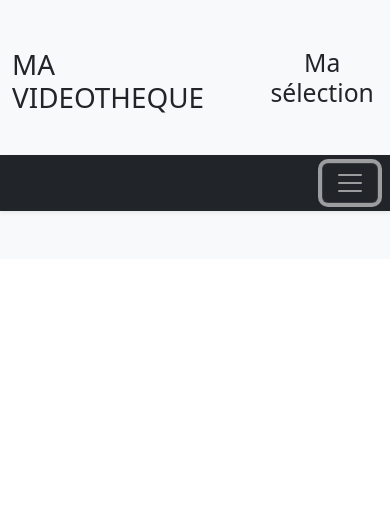
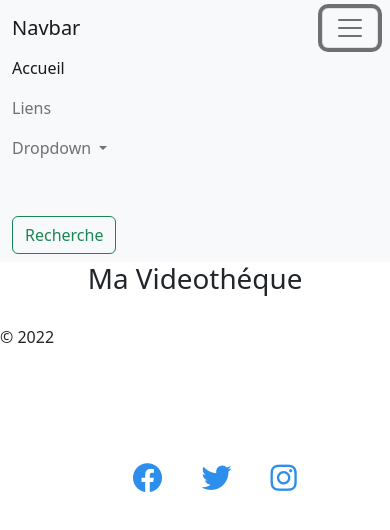
Before and after one commit to miloudi2304/Mavideotheque, a plain HTML site: page index.html in a window 390 px wide. Both pictures are taken after a click on the button "Toggle navigation". Drawn offline with nearby package versions, Linux system fonts and the light colour scheme; no server answers.

Commit message:
footer plus api

```diff
--- a/assets/css/style.css
+++ b/assets/css/style.css
@@ -17,7 +17,7 @@
 }
 
 .descrip{
-   overflow:scroll;
+   overflow:auto;
 
     max-height:100px;
 
@@ -30,4 +30,29 @@
     padding: 6px;
     margin: auto;
 
+
 }
+h1{text-align: center;
+margin-bottom: 30px;}
+
+#contenu{
+    margin-top: 30px;
+
+
+}
+.list_footer{
+    list-style-type: none;
+    display: flex;
+    justify-content: center;
+    font-size: 30px;
+    padding:0;
+
+
+}
+.list_footer li{
+margin-top: 90px;
+   padding-left: 10%;
+}
+li a{
+    color: rgb(45, 143, 235);
+}
--- a/assets/js/fetch.js
+++ b/assets/js/fetch.js
@@ -1,5 +1,5 @@
 let contenu = document.getElementById("contenu");
-const urlFetch = "http://localhost:3000/api/movies"
+const urlFetch = api+"api/movies"
 const movieFetch = fetch(urlFetch);
 let htmlElements = "";
 movieFetch
@@ -14,14 +14,14 @@ movieFetch
             console.log(film.realisateur)
 
             contenu.insertAdjacentHTML("beforeend", `
-            <div class="col-3 offset-1" >
+            <div class="col-lg-3 col-md-5 col-11 offset-1" >
                 <div class="card" style="width: 18rem;">
                     <img src="${film.logo}" class="card-img-top" alt="logo du film">
                     <div class="card-body">
                     <h2 class="card-title"> <span class="rouge">Titre:</span> ${film.titre}</h2>
                     <h5 class="card-text"> <span class="rose">Realisateur: </span> ${film.realisateur}</5>
                     <h5 class="card-text"> <span class="vert">Durée :</span> ${film.duree}</h5>
-                    <h5 class="card-text descrip "> <span class="bleu">Description du Film :</span> ${film.description} ...</h5>
+                    <h5 class="card-text descrip "> <span class="bleu">Description du Film :</span> ${film.description}</h5>
                     <h5 class="card-text"> <span class="violet">Acteur Principal : </span>${film.acteurprincipal}</h5>
                     <h5 class="card-text">Pourcentage Visionné Du Film: ${pourcentagevisionnage(film.dureeVisionee, film.duree)}%</h5>
 
--- a/assets/js/film_Affiche.js
+++ b/assets/js/film_Affiche.js
@@ -1,7 +1,7 @@
 const myMovie = new URLSearchParams(window.location.search).get("id");
 console.log(myMovie);
 
-const movieFetch2 = fetch(`http://localhost:3000/api/movies/${myMovie}`);
+const movieFetch2 = fetch(api + `api/movies/${myMovie}`);
 
 movieFetch2
     .then(function (res) {
@@ -14,7 +14,7 @@ movieFetch2
         contenu = document.getElementById("contenu");
 
         contenu.insertAdjacentHTML("beforeend", `
-       <div class="col-3 offset-1" >
+       <div class="col-4 offset-4" >
             <div class="card" style="width: 18rem;">
                 <img src="${film.logo}" class="card-img-top" alt="logo du film">
                     <div class="card-body">
@@ -24,7 +24,7 @@ movieFetch2
                         <h5 class="card-text descrip "> <span class="bleu">Description du Film :</span> ${film.description} ...</h5>
                         <h5 class="card-text"> <span class="violet">Acteur Principal : </span>${film.acteurprincipal}</h5>
                         <h5 class="card-text">pourcentage visionné : ${pourcentagevisionnage(film.dureeVisionee,film.duree)}%</h5>
-                        <a href="index.html">Retour a la page principale</a>
+                        <a href="index.html">Retour Accueil</a>
                     </div>
             </div>
         </div>
--- a/assets/js/footer.js
+++ b/assets/js/footer.js
@@ -2,4 +2,4 @@
 const year = new Date().getFullYear();
 // J'injecte la date dans mon copyright
 const copyright = document.getElementById("copyright");
-copyright.innerHTML = `	&#169; ${year} - ${urlWebsite}`;
+copyright.innerHTML = `	&#169; ${year}`;
--- a/assets/js/pourcentagevisionnage.js
+++ b/assets/js/pourcentagevisionnage.js
@@ -1,4 +1,7 @@
+const api ="https://fine-rose-lovebird-hem.cyclic.app/"
+
 const  pourcentagevisionnage =(partial,total) => Math.round(partial/total*100);
+
 
 const tohourauminutes =(duree)=>{
     const heures = Math.floor(duree/60);
--- a/index.html
+++ b/index.html
@@ -1,16 +1,61 @@
 <!DOCTYPE html>
 <html lang="fr">
+
 <head>
   <meta charset="UTF-8">
   <meta http-equiv="X-UA-Compatible" content="IE=edge">
   <meta name="viewport" content="width=device-width, initial-scale=1.0">
   <link rel="stylesheet" href="https://cdn.jsdelivr.net/npm/bootstrap@5.2.3/dist/css/bootstrap.min.css">
+  <link rel="stylesheet" href="https://cdnjs.cloudflare.com/ajax/libs/font-awesome/6.2.1/css/all.min.css"
+    integrity="sha512-MV7K8+y+gLIBoVD59lQIYicR65iaqukzvf/nwasF0nqhPay5w/9lJmVM2hMDcnK1OnMGCdVK+iQrJ7lzPJQd1w=="
+    crossorigin="anonymous" referrerpolicy="no-referrer"/>
+
   <link rel="stylesheet" href="assets/css/style.css">
   <title>MA VIDEOTHEQUE</title>
 </head>
+
 <body>
   <header>
-    <section class="album py-5 bg-light">
+    <nav class="navbar navbar-expand-lg bg-light">
+      <div class="container-fluid">
+        <a class="navbar-brand" href="#">Navbar</a>
+        <button class="navbar-toggler" type="button" data-bs-toggle="collapse" data-bs-target="#navbarSupportedContent"
+          aria-controls="navbarSupportedContent" aria-expanded="false" aria-label="Toggle navigation">
+          <span class="navbar-toggler-icon"></span>
+        </button>
+        <div class="collapse navbar-collapse" id="navbarSupportedContent">
+          <ul class="navbar-nav me-auto mb-5 mb-lg-0">
+            <li class="nav-item me-auto">
+              <a class="nav-link active" aria-current="page" href="#">Accueil</a>
+            </li>
+            <li class="nav-item me-5">
+              <a class="nav-link" href="#">Liens</a>
+            </li>
+            <li class="nav-item dropdown me-auto">
+              <a class="nav-link dropdown-toggle" href="#" role="button" data-bs-toggle="dropdown"
+                aria-expanded="false">
+                Dropdown
+              </a>
+
+              <ul class="dropdown-menu">
+                <li><a class="dropdown-item" href="#">Actions</a></li>
+                <li><a class="dropdown-item" href="#">Autres actions</a></li>
+                <li>
+                  <hr class="dropdown-divider">
+                </li>
+              </ul>
+            </li>
+
+          </ul>
+          <form class="d-flex" role="search">
+            <!--<input class=" form-control me-2 btn btn-outline-success" type="search" placeholder="Recherche" aria-label="Search">-->
+            <button class="btn btn-outline-success" type="search" placeholder="Recherche" type="submit">Recherche</button>
+          </form>
+        </div>
+      </div>
+    </nav>
+    <h1>Ma Videothéque</h1>
+    <!--<section class="album py-5 bg-light">
         <div class="container">
             <h1>MA VIDEOTHEQUE</h1>
             <h2 class="text-center mb-5">Ma sélection</h2>
@@ -35,20 +80,34 @@
               </button>
             </div>
           </nav>
-    </section>
+    </section>-->
   </header>
   <main>
-    <section id="contenu" class="row" >
+    <section id="contenu" class="row">
 
     </section>
 
   </main>
+  <footer>
+    <p id="copyright"></p>
+    <div>
+      <ul class="list_footer">
+        <li><a href="#"><i class="fa-brands fa-facebook"></i></a></li>
+        <li><a href="#"><i class="fa-brands fa-twitter"></i></a></li>
+        <li><a href="#"><i class="fa-brands fa-instagram"></i></a></li>
 
-    <script src = "assets/js/bootstrap.bundle.min.js"></script>
+      </ul>
+
+    </div>
+
+  </footer>
+  <script src="assets/js/bootstrap.bundle.min.js"></script>
   <!--<script src = "assets/js/main.js"></script>-->
   <script src="assets/js/pourcentagevisionnage.js"></script>
-    <script src = "assets/js/fetch.js"></script>
+  <script src="assets/js/fetch.js"></script>
+  <script src="assets/js/footer.js"></script>
 
 
 </body>
+
 </html>
```
Also changed, not shown: fiche_video.html (+15 -2 lines), assets/js/main.js (line endings or trailing spaces). Lines whose indentation alone changed are shown as unchanged.
